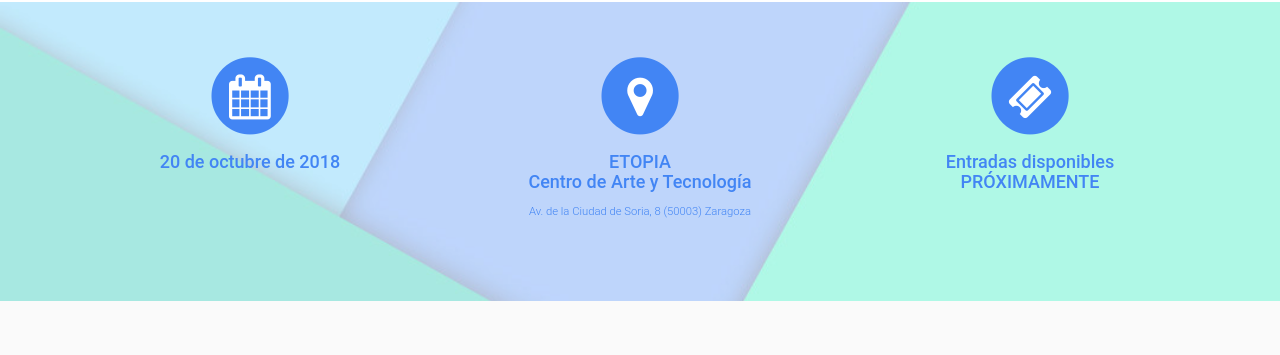
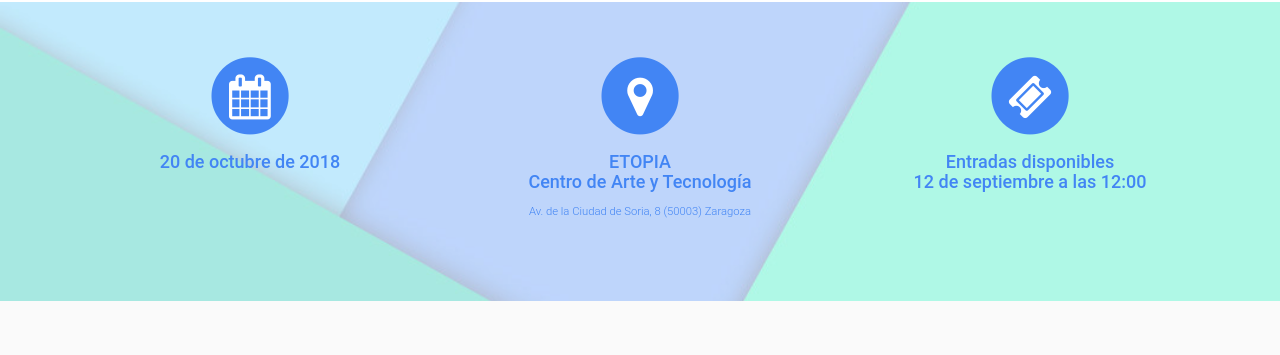
Before and after one commit to MulleresTechZgz/wtmz18, a Jekyll site: the page built from index.html, in a window 1280 px wide and 900 px high. Shown: the part 362-717 px from the top of the window. Built offline with Jekyll 4.4.1, drawn with Linux system fonts in a browser that asks for light colours.

Commit message:
Datos entradas

```diff
--- a/_includes/details.html
+++ b/_includes/details.html
@@ -29,17 +29,18 @@
           <div class="col-md-4 col-sm-4 col-xs-12">
             <div class="introduction-item">
               <span class="fa-stack fa-4x">
-              <i class="fa fa-circle fa-stack-2x"></i>
-              <i class="fa fa-ticket fa-stack-1x" style="color: #ffffff;"></i>
-            </span>
+                <i class="fa fa-circle fa-stack-2x"></i>
+                <i class="fa fa-ticket fa-stack-1x" style="color: #ffffff;"></i>
+              </span>
+              <!--
               <h4>
                 <strong>Entradas disponibles <br/> PRÓXIMAMENTE</strong>
+              </h4>
+              -->
+                <h4>
+                <strong>Entradas disponibles <br/> 12 de septiembre a las 12:00</strong>
                 </h4>
-                <!--
-                  <h4>
-                <strong>Entradas disponibles <br/> 15 de septiembre a las 10:00</strong>
-                </h4>
-                -->
+
                 <!--
                   <h4>
                 <strong>Entradas ya a la venta</strong>
```
Also changed, not shown: _includes/tickets.html (+15 -11 lines), img/patrocinadores/platinum/etopia.jpg, img/patrocinadores/platinum/etopia_.jpg (added).
